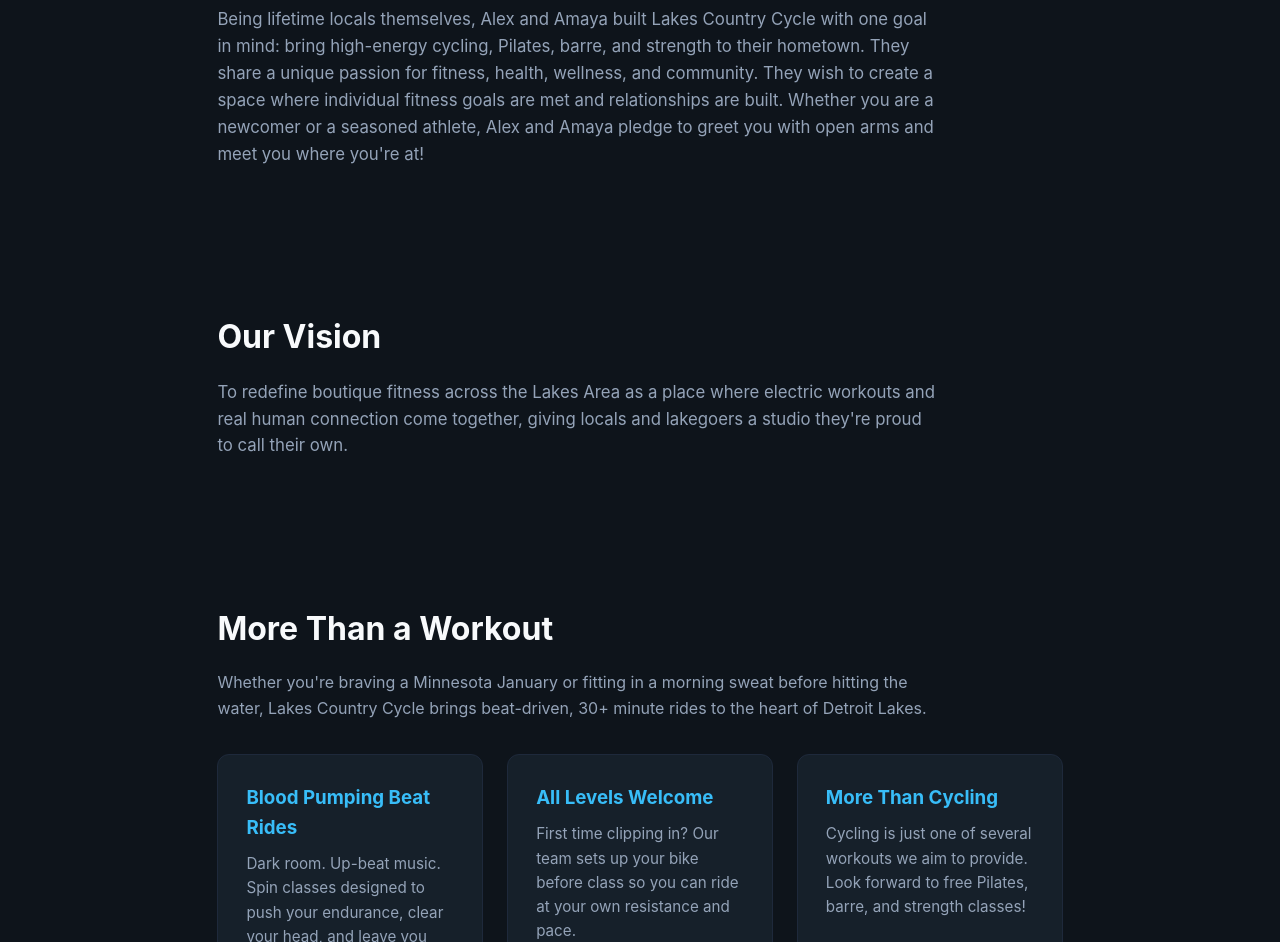
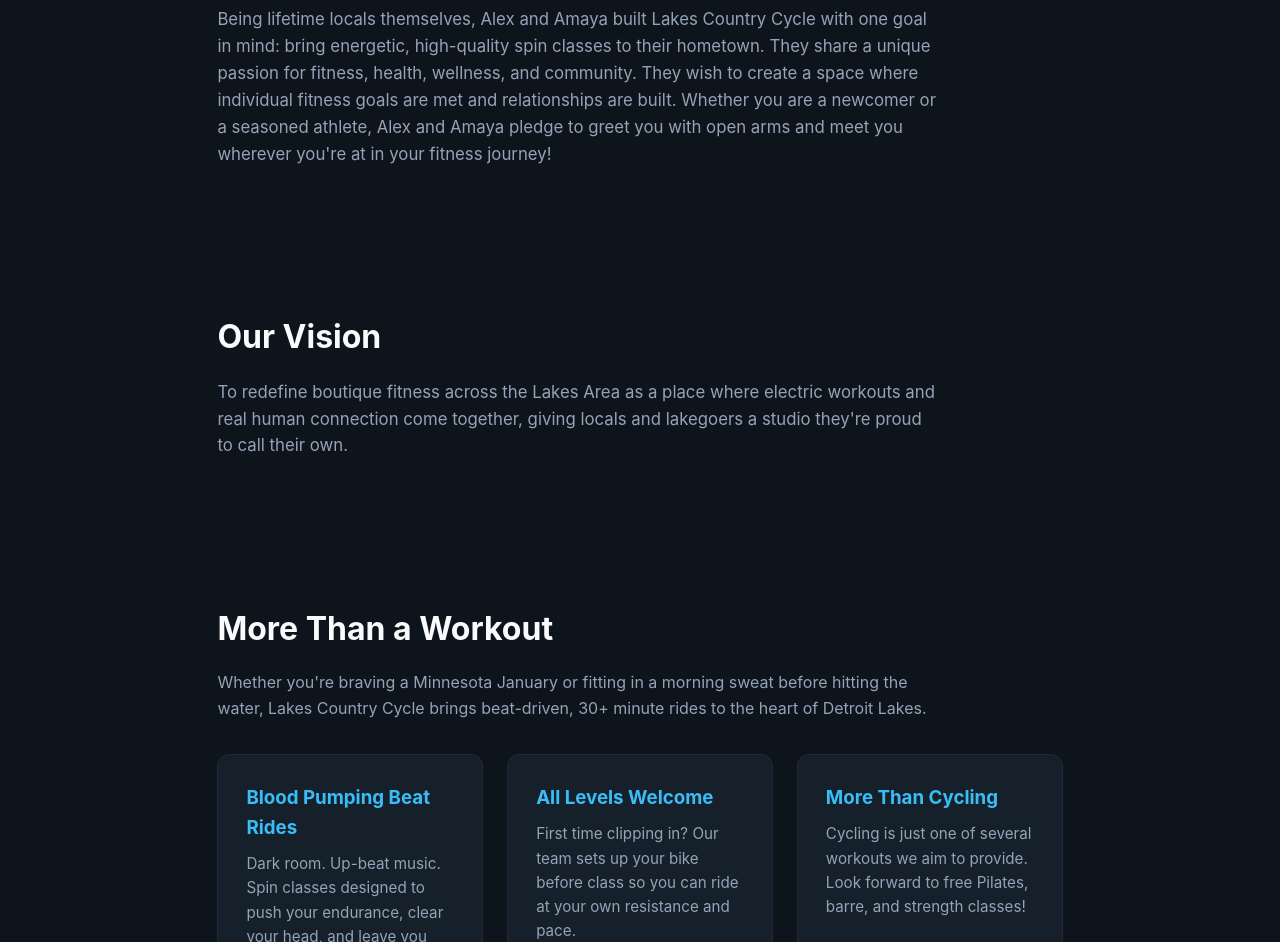
Before and after one commit to lcc-collab/lakes-country-cycle, a plain HTML site: page index.html in a window 1280 px wide. Shown: the part 730-1672 px from the top of the page. Drawn offline with Linux system fonts and the light colour scheme.

Commit message:
Update index.html

```diff
--- a/index.html
+++ b/index.html
@@ -128,14 +128,14 @@
 
   <div class="hero">
     <div class="badge">COMING SOON TO DETROIT LAKES, MN</div>
-    <h1>Rhythm. Sweat. Lakes Country Community.</h1>
+    <h1>Rhythm. Sweat. Lakes Area Community.</h1>
     <p>Delivering high-energy, rewarding workouts that push seasoned athletes and welcome first-timers from day one—helping every member chase personal goals in a connected studio.</p>
   </div>
 
   <section id="our-story">
     <h2>Our Story</h2>
     <p style="color: var(--muted); max-width: 720px; font-size: 1.05rem;">
-      Being lifetime locals themselves, Alex and Amaya built Lakes Country Cycle with one goal in mind: bring high-energy cycling, Pilates, barre, and strength to their hometown. They share a unique passion for fitness, health, wellness, and community. They wish to create a space where individual fitness goals are met and relationships are built. Whether you are a newcomer or a seasoned athlete, Alex and Amaya pledge to greet you with open arms and meet you where you're at!
+      Being lifetime locals themselves, Alex and Amaya built Lakes Country Cycle with one goal in mind: bring energetic, high-quality spin classes to their hometown. They share a unique passion for fitness, health, wellness, and community. They wish to create a space where individual fitness goals are met and relationships are built. Whether you are a newcomer or a seasoned athlete, Alex and Amaya pledge to greet you with open arms and meet you wherever you're at in your fitness journey!
     </p>
   </section>
 
@@ -154,7 +154,7 @@
     <div class="grid" id="perks">
       <div class="card">
         <h3>Blood Pumping Beat Rides</h3>
-        <p>Dark room. Up-beat music. Spin classes designed to push your endurance, clear your head, and leave you energized.</p>
+        <p>Dark room. Up-beat music. Spin classes designed to push your endurance, clear your head, and leave you satisfied</p>
       </div>
       <div class="card">
         <h3>All Levels Welcome</h3>
```
